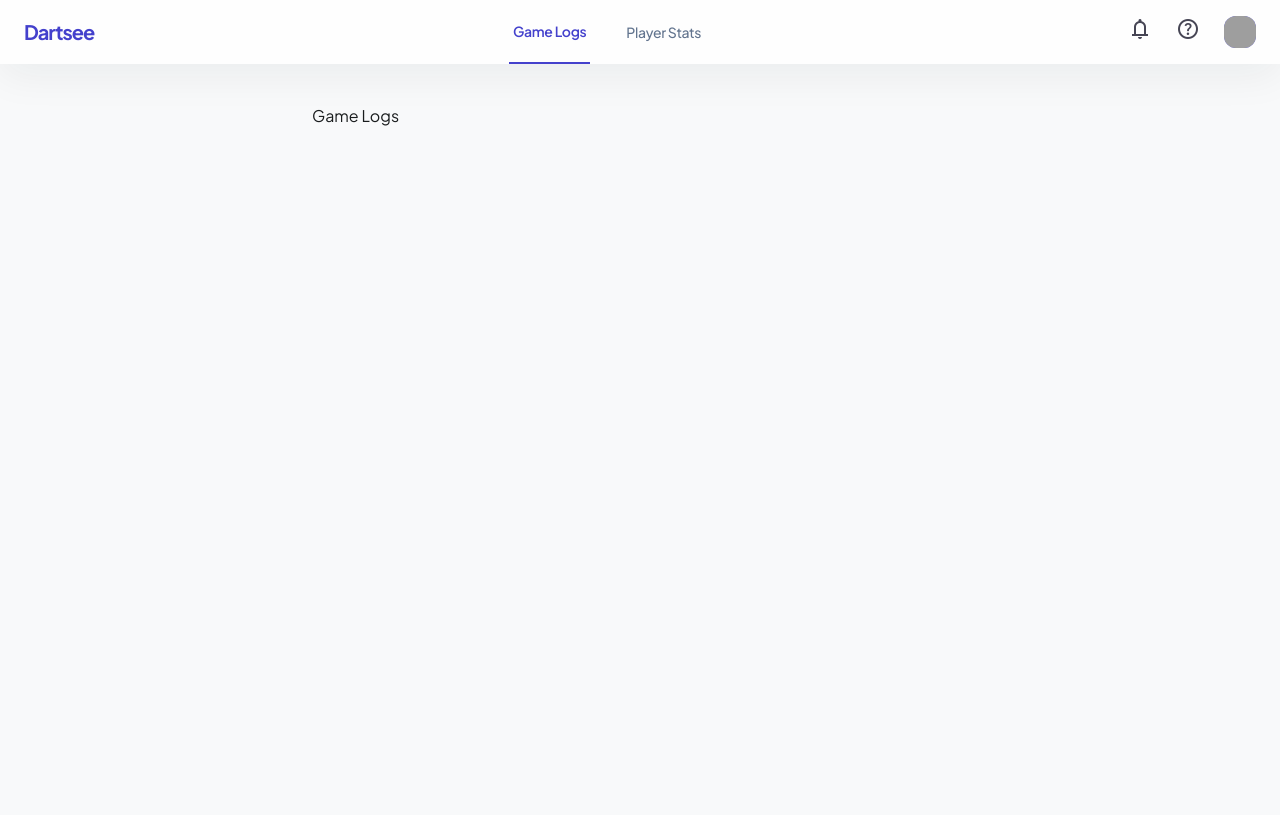
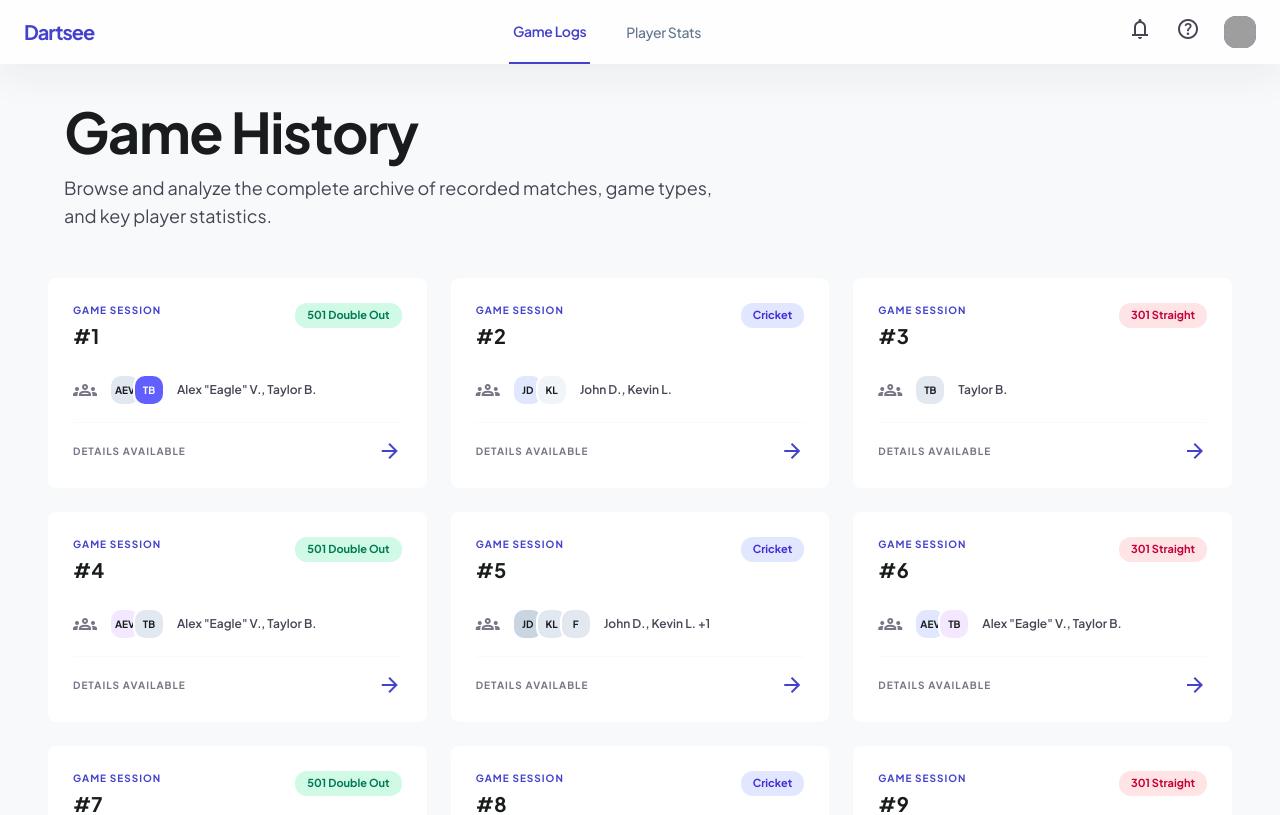
Before and after one commit to szekelyadam/dartsee-assessment, a React (Vite) app in the folder frontend/: page /game-logs in a window 1280 px wide. Shown: the top 815 px of the page. Built offline with nearby package versions, Linux system fonts and the light colour scheme; grey boxes are pictures that could not be loaded.

Commit message:
feat: Implement initial design and components for the Game Logs page, including new types and helper utilities.

```diff
--- /dev/null
+++ b/frontend/src/components/GameSummaryCard.tsx
@@ -0,0 +1,62 @@
+import { getInitials, getRandomPlayerColor } from "../helpers.ts";
+import type { GameLog } from "../types.ts";
+
+export const GameSummaryCard = ({
+  game,
+  theme,
+}: {
+  game: GameLog;
+  theme: string;
+}) => {
+  return (
+    <div
+      key={game.id}
+      className="group cursor-pointer bg-surface-container-lowest p-6 rounded-xl transition-all duration-300 hover:shadow-xl hover:-translate-y-1 active:scale-[0.98] border border-transparent hover:border-primary/10"
+    >
+      <div className="flex justify-between items-start mb-6">
+        <div>
+          <span className="text-[10px] font-bold uppercase tracking-widest text-primary mb-1 block">
+            Game Session
+          </span>
+          <h3 className="text-xl font-bold font-headline text-on-surface">
+            #{game.id}
+          </h3>
+        </div>
+        <div
+          className={`px-3 py-1 rounded-full text-[11px] font-bold ${theme}`}
+        >
+          {game.type}
+        </div>
+      </div>
+      <div className="space-y-4">
+        <div className="flex items-center gap-3">
+          <span className="material-symbols-outlined text-outline text-lg">
+            groups
+          </span>
+          <div className="flex -space-x-2">
+            {game.players.map((player, index) => (
+              <div
+                key={index}
+                className={`w-8 h-8 rounded-full border-2 border-white flex items-center justify-center text-[10px] font-bold ${getRandomPlayerColor()}`}
+              >
+                {getInitials(player)}
+              </div>
+            ))}
+          </div>
+          <span className="text-xs font-semibold text-on-surface-variant">
+            {game.players.slice(0, 2).join(", ")}
+            {game.players.length > 2 && ` +${game.players.length - 2}`}
+          </span>
+        </div>
+        <div className="pt-4 border-t border-slate-50 flex justify-between items-center">
+          <span className="text-[10px] font-bold uppercase tracking-widest text-outline">
+            Details Available
+          </span>
+          <span className="material-symbols-outlined text-primary group-hover:translate-x-1 transition-transform">
+            arrow_forward
+          </span>
+        </div>
+      </div>
+    </div>
+  );
+};
--- /dev/null
+++ b/frontend/src/components/Hero.tsx
@@ -0,0 +1,19 @@
+export type HeroProps = {
+  title: string;
+  description: string;
+};
+
+export const Hero = ({ title, description }: HeroProps) => {
+  return (
+    <div className="max-w-6xl mx-auto">
+      <div className="mb-12">
+        <h1 className="text-[3.5rem] font-bold leading-tight tracking-tight text-on-surface mb-2 font-headline pl-0">
+          {title}
+        </h1>
+        <p className="text-on-surface-variant text-lg pl-0 max-w-2xl">
+          {description}
+        </p>
+      </div>
+    </div>
+  );
+};
--- /dev/null
+++ b/frontend/src/helpers.ts
@@ -0,0 +1,41 @@
+export const getLabelThemeClasses = (index: number): string => {
+  const themes = [
+    "bg-emerald-100 text-emerald-700 border-emerald-200",
+    "bg-indigo-100 text-indigo-700 border-indigo-200",
+    "bg-rose-100 text-rose-700 border-rose-200",
+    "bg-amber-100 text-amber-800 border-amber-300",
+    "bg-purple-100 text-purple-700 border-purple-200",
+    "bg-cyan-100 text-cyan-700 border-cyan-200",
+    "bg-slate-200 text-slate-700 border-slate-300",
+    "bg-fuchsia-100 text-fuchsia-700 border-fuchsia-200",
+    "bg-teal-100 text-teal-700 border-teal-200",
+    "bg-orange-100 text-orange-700 border-orange-200",
+  ];
+
+  return themes[index % themes.length];
+};
+
+export const getInitials = (name: string): string => {
+  return name
+    .replace(/[^a-zA-Z0-9 ]/g, "")
+    .split(" ")
+    .filter((n) => n.length > 0)
+    .map((n) => n[0])
+    .join("")
+    .toUpperCase();
+};
+
+export const getRandomPlayerColor = (): string => {
+  const colors = [
+    "bg-primary text-white",
+    "bg-indigo-100",
+    "bg-purple-100",
+    "bg-slate-100",
+    "bg-slate-200",
+    "bg-slate-300",
+    "bg-slate-400 text-white",
+    "bg-indigo-500 text-white",
+  ];
+
+  return colors[Math.floor(Math.random() * colors.length)];
+};
--- a/frontend/src/routes/__root.tsx
+++ b/frontend/src/routes/__root.tsx
@@ -5,7 +5,7 @@ import { Header } from "../components/Header";
 const RootLayout = () => (
   <>
     <Header />
-    <main className="lg:ml-64 pt-24 pb-12 px-6 md:px-12">
+    <main className="pt-24 pb-12 px-6 md:px-12">
       <Outlet />
     </main>
     <TanStackRouterDevtools />
--- a/frontend/src/routes/game-logs.tsx
+++ b/frontend/src/routes/game-logs.tsx
@@ -1,13 +1,47 @@
 import { createFileRoute } from "@tanstack/react-router";
+import { Hero } from "../components/Hero";
+import { GameSummaryCard } from "../components/GameSummaryCard";
+import { getLabelThemeClasses } from "../helpers";
 
 export const Route = createFileRoute("/game-logs")({
   component: GameLogs,
 });
 
+const data = [
+  { id: 1, type: "501 Double Out", players: ['Alex "Eagle" V.', "Taylor B."] },
+  { id: 2, type: "Cricket", players: ["John D.", "Kevin L."] },
+  { id: 3, type: "301 Straight", players: ["Taylor B."] },
+  { id: 4, type: "501 Double Out", players: ['Alex "Eagle" V.', "Taylor B."] },
+  { id: 5, type: "Cricket", players: ["John D.", "Kevin L.", "Frodo"] },
+  { id: 6, type: "301 Straight", players: ['Alex "Eagle" V.', "Taylor B."] },
+  { id: 7, type: "501 Double Out", players: ['Alex "Eagle" V.', "Taylor B."] },
+  { id: 8, type: "Cricket", players: ["John D.", "Kevin L."] },
+  { id: 9, type: "301 Straight", players: ['Alex "Eagle" V.', "Taylor B."] },
+  { id: 10, type: "501 Double Out", players: ['Alex "Eagle" V.', "Taylor B."] },
+  { id: 11, type: "Cricket", players: ["John D.", "Kevin L."] },
+  { id: 12, type: "301 Straight", players: ['Alex "Eagle" V.', "Taylor B."] },
+];
+
+export const uniqueGameTypes = Array.from(
+  new Set(data.map((game) => game.type)),
+);
+
 function GameLogs() {
   return (
-    <div className="p-2">
-      <h3>Game Logs</h3>
-    </div>
+    <>
+      <Hero
+        title="Game History"
+        description="Browse and analyze the complete archive of recorded matches, game types, and key player statistics."
+      />
+      <div className="grid grid-cols-1 md:grid-cols-2 xl:grid-cols-3 gap-6">
+        {data.map((game) => (
+          <GameSummaryCard
+            key={game.id}
+            game={game}
+            theme={getLabelThemeClasses(uniqueGameTypes.indexOf(game.type))}
+          />
+        ))}
+      </div>
+    </>
   );
 }
--- /dev/null
+++ b/frontend/src/types.ts
@@ -0,0 +1,5 @@
+export type GameLog = {
+  id: number;
+  type: string;
+  players: string[];
+};
```
